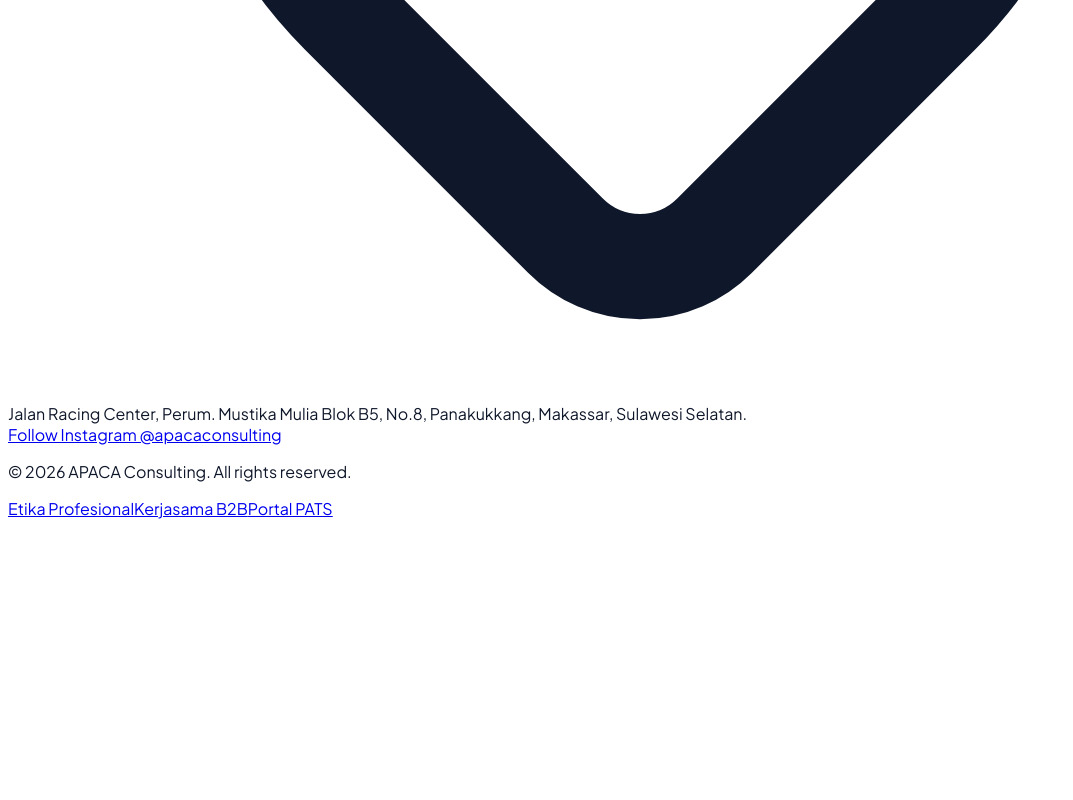
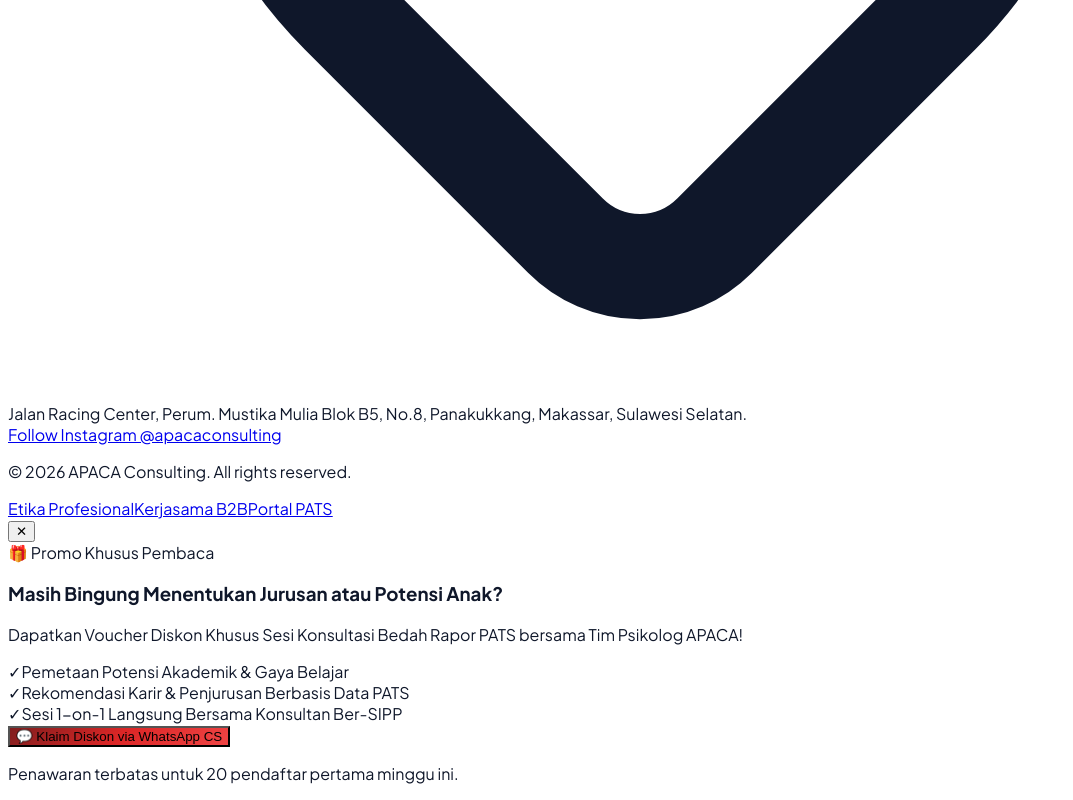
Before and after one commit to ptbriska/web-apaca, a Next.js app: page /artikel/tips-memilih-jurusan-kuliah-tanpa-penyesalan in a window 1280 px wide. Shown: the part 6791-7591 px from the top of the page, without its empty margins (0-1073 px from the left). Before the commit the page ends 7318 px from the top, so only its background shows below. Built offline with nearby package versions, Linux system fonts and the light colour scheme.

Commit message:
Update page.tsx

```diff
--- a/src/app/artikel/[slug]/page.tsx
+++ b/src/app/artikel/[slug]/page.tsx
@@ -3,6 +3,7 @@
 import React, { useState } from 'react';
 import Header from '@/components/layout/Header';
 import Footer from '@/components/layout/Footer';
+import LeadMagnetPopup from '@/components/shared/LeadMagnetPopup';
 import { allArticles } from '@/data/articles';
 
 export default function DetailArtikelBerita({ params }: { params: { slug: string } }) {
@@ -242,6 +243,9 @@ export default function DetailArtikelBerita({ params }: { params: { slug: string
       </main>
 
       <Footer />
+
+      {/* POPUP PROMO OTOMATIS */}
+      <LeadMagnetPopup />
     </div>
   );
 }
```
